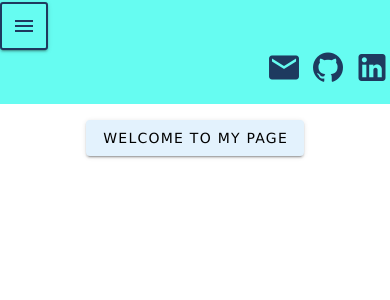
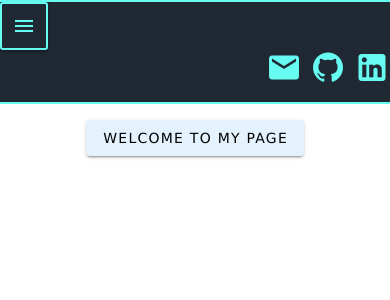
Before and after one commit to franilones/nuxt-landing-page, a Nuxt app: page / in a window 390 px wide. Shown: the top 300 px of the page. Built offline with nearby package versions, Linux system fonts and the light colour scheme.

Commit message:
feat(header): fixed styles

```diff
--- a/components/header/Header.vue
+++ b/components/header/Header.vue
@@ -95,6 +95,10 @@ onUnmounted(() => {
   .header--open{
     border: 2px solid var(--primary-color);
   }
+  [data-theme="dark"] .header--closed{
+    background-color: var(--background-color);
+  }
+
   .header--closed{
     background-color: var(--primary-color);
   }
@@ -149,15 +153,17 @@ onUnmounted(() => {
     align-items: center;
     justify-content: center;
     border-radius: 3px;
-    border: 2px solid var(--secondary-color);
+    border: 2px solid var(--primary-color);
     width: 48px;
     height: 48px;
-    background-color: var(--primary-color);
-    color: var(--secondary-color);
+    background-color: var(--background-color);
+    color: var(--primary-color);
+    transition: background-color var(--animation-duration), color var(--animation-duration), transform var(--animation-duration);
   }
   .header__toggle-button:hover, .header__toggle-button:focus {
-    background-color: var(--hover-color);
+    background-color: var(--background-color);
     color: var(--primary-color);
+    transform: scale(1.3);
   }
 }
 </style>
--- a/components/header/HeaderNavigation.vue
+++ b/components/header/HeaderNavigation.vue
@@ -110,8 +110,8 @@ onMounted(() => {
     text-align: center;
   }
   .header-nav__link:hover, .header-nav__link:focus{
-    background-color: var(--hover-color);
-    color: var(--background-color);
+    background-color: var(--background-color);
+    color: var(--primary-color);
     transform: scale(1.2);
   }
 }
--- a/components/shared/SocialLinks.vue
+++ b/components/shared/SocialLinks.vue
@@ -51,6 +51,9 @@ const socialLinks = [
 }
 
 @media (max-width: 768px){
+  [data-theme="dark"] .social-links__item{
+    color: var(--primary-color);
+  }
   .social-links__item{
     font-size: 24px;
     color: var(--secondary-color);
@@ -63,19 +66,24 @@ const socialLinks = [
   .header--open .social-links__item:hover,
   .header--open .social-links__item:focus{
     font-size: 24px;
-    color: var(--hover-color);
+    color: var(--background-color);
     background-color: var(--primary-color);
     transform: scale(1.2);
     border: 2px solid var(--primary-color)  ;
   }
-
+  [data-theme="dark"] .header--closed .social-links__item:hover,
+  [data-theme="dark"] .header--closed .social-links__item:focus{
+    color: var(--background-color);
+    background-color: var(--primary-color);
+    border: 2px solid var(--background-color);
+  }
   .header--closed .social-links__item:hover,
   .header--closed .social-links__item:focus{
     font-size: 24px;
     color: var(--primary-color);
-    background-color: var(--hover-color);
+    background-color: var(--background-color);
     transform: scale(1.2);
-    border: 2px solid var(--hover-color)  ;
+    border: 2px solid var(--background-color);
   }
 }
 </style>
```
